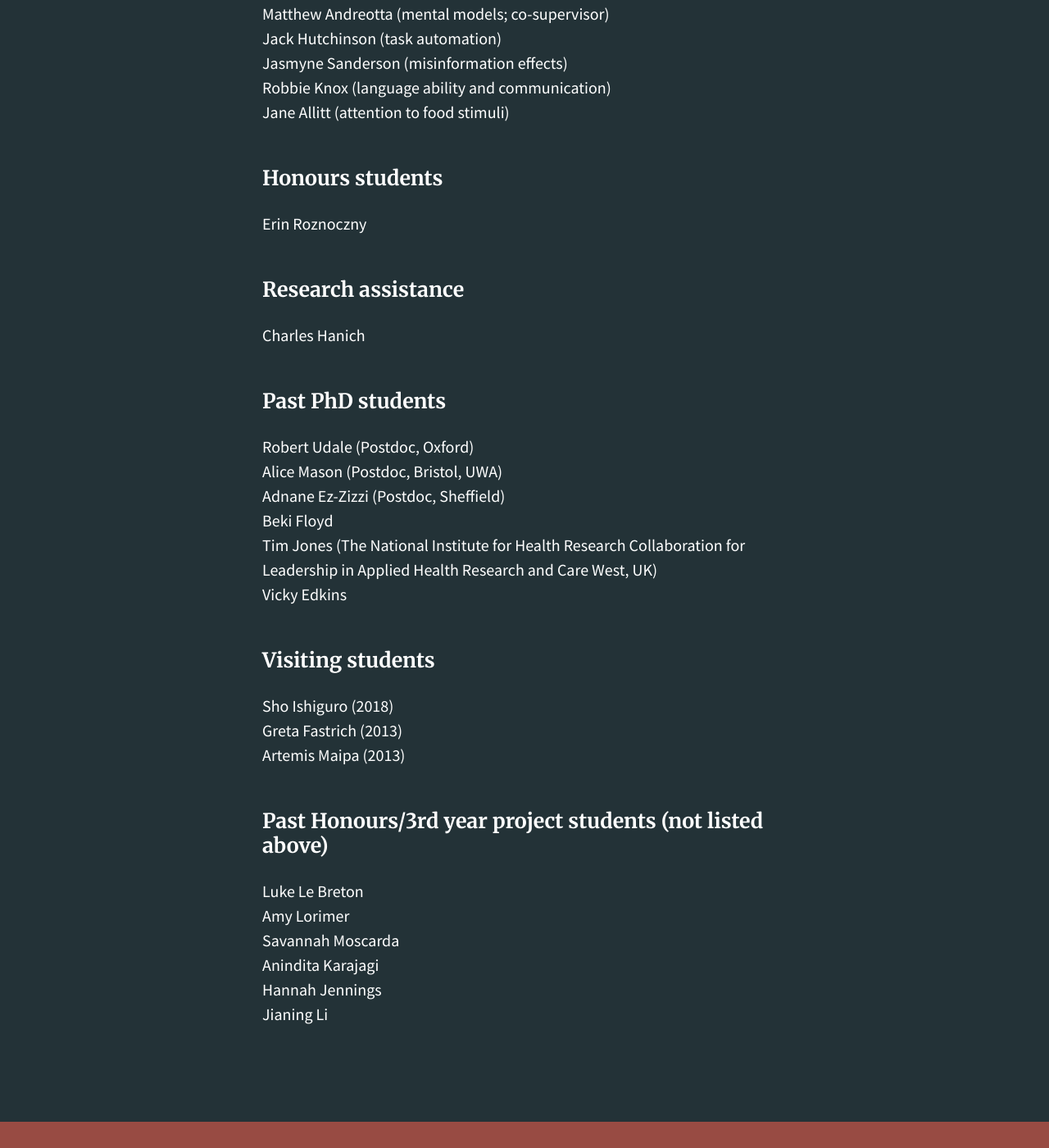
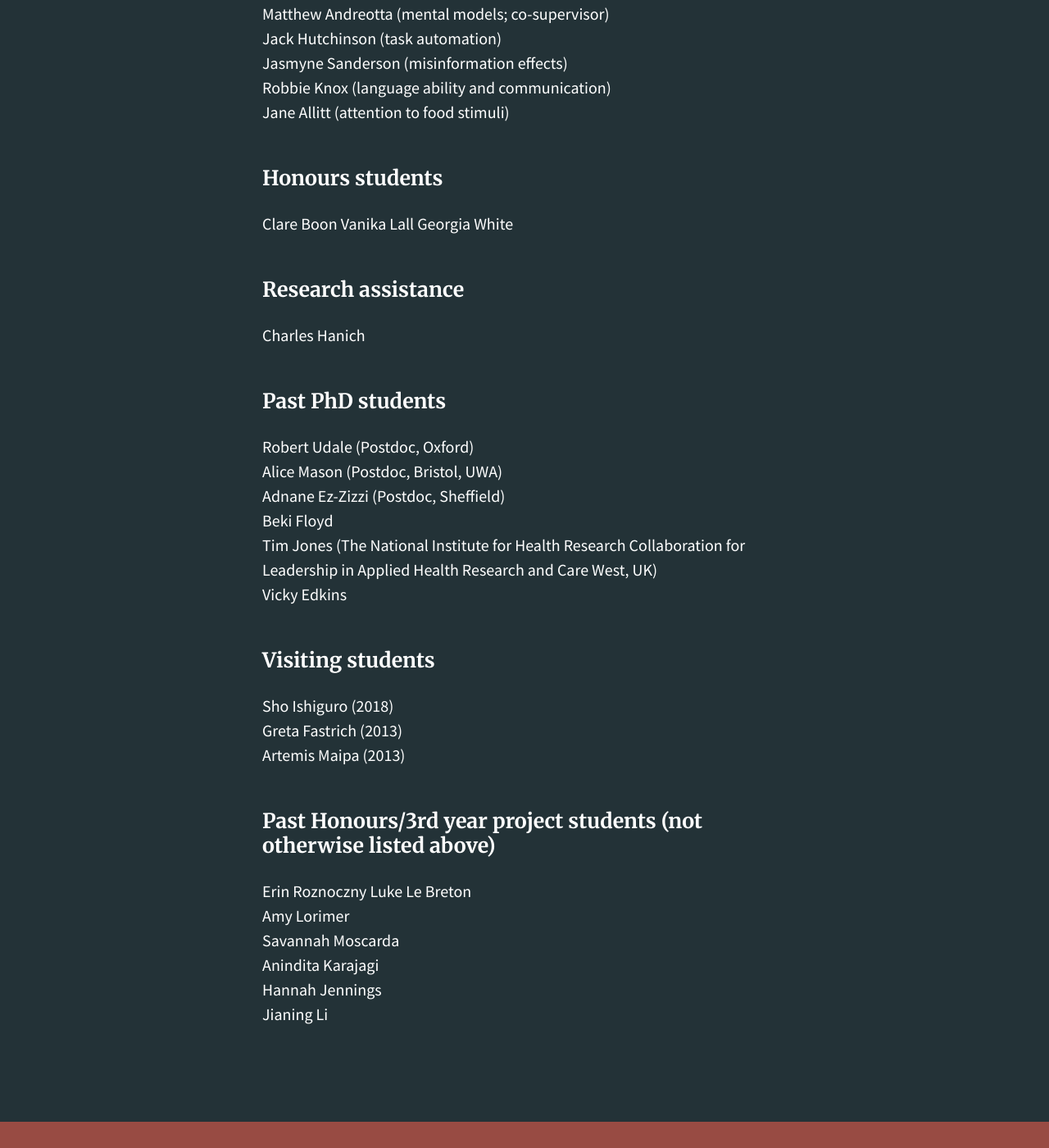
Before and after one commit to psy-farrell/psy-farrell.github.io, a Jekyll site: the page built from _pages/members.md, in a window 1280 px wide and 1400 px high, scrolled down 702 px. Shown: the whole window at 82% size. Built offline with Jekyll 4.4.1, drawn with Linux system fonts in a browser that asks for light colours.

Commit message:
updated members

```diff
--- a/_pages/members.md
+++ b/_pages/members.md
@@ -27,7 +27,9 @@ Jane Allitt (attention to food stimuli)
 
 ## Honours students
 
-Erin Roznoczny
+Clare Boon
+Vanika Lall
+Georgia White
 
 ## Research assistance ##
 
@@ -48,8 +50,9 @@ Sho Ishiguro (2018)
 Greta Fastrich (2013)
 Artemis Maipa (2013)
 
-## Past Honours/3rd year project students (not listed above) ##
+## Past Honours/3rd year project students (not otherwise listed above) ##
 
+Erin Roznoczny
 Luke Le Breton
 Amy Lorimer
 Savannah Moscarda
```
